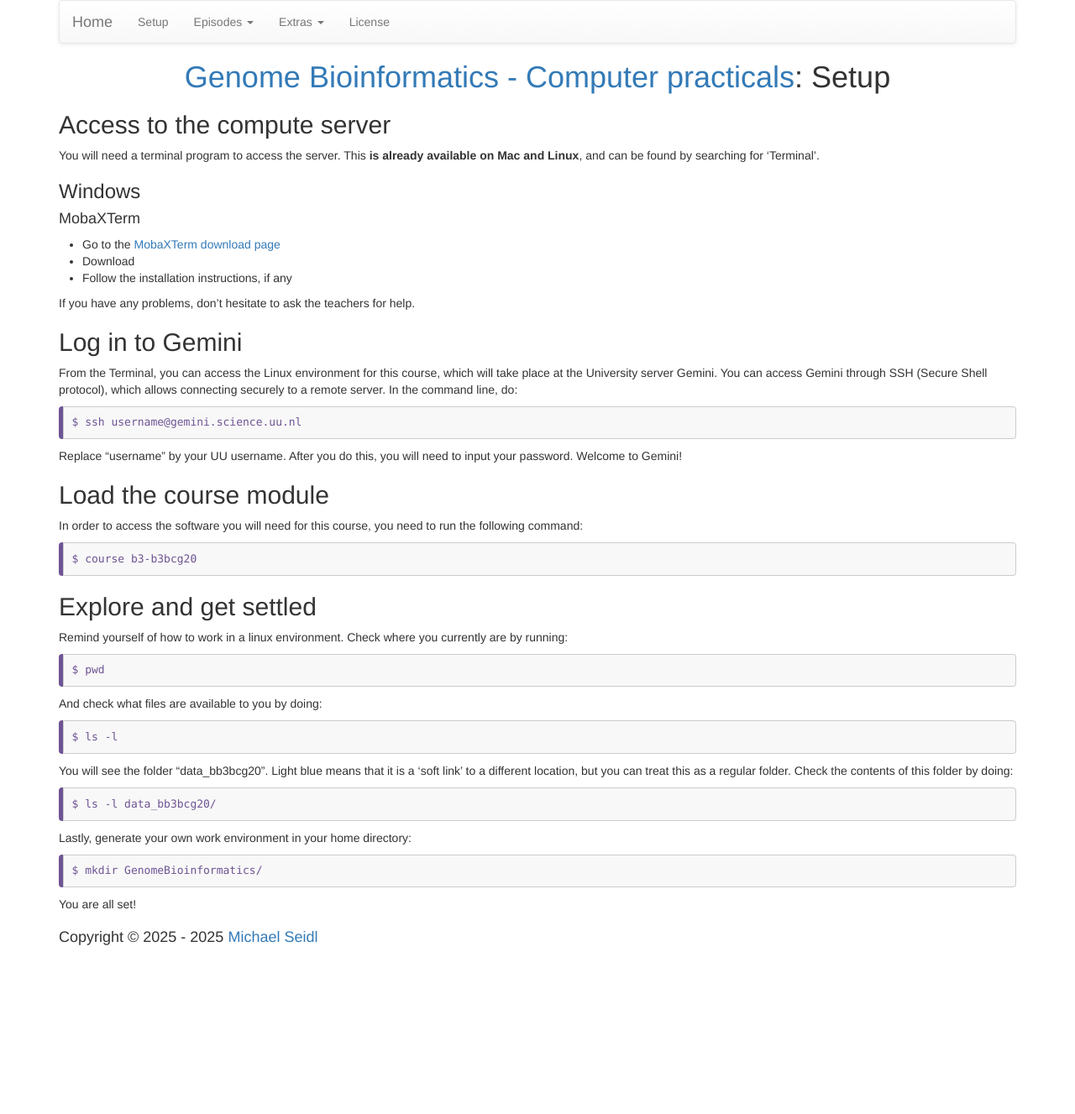
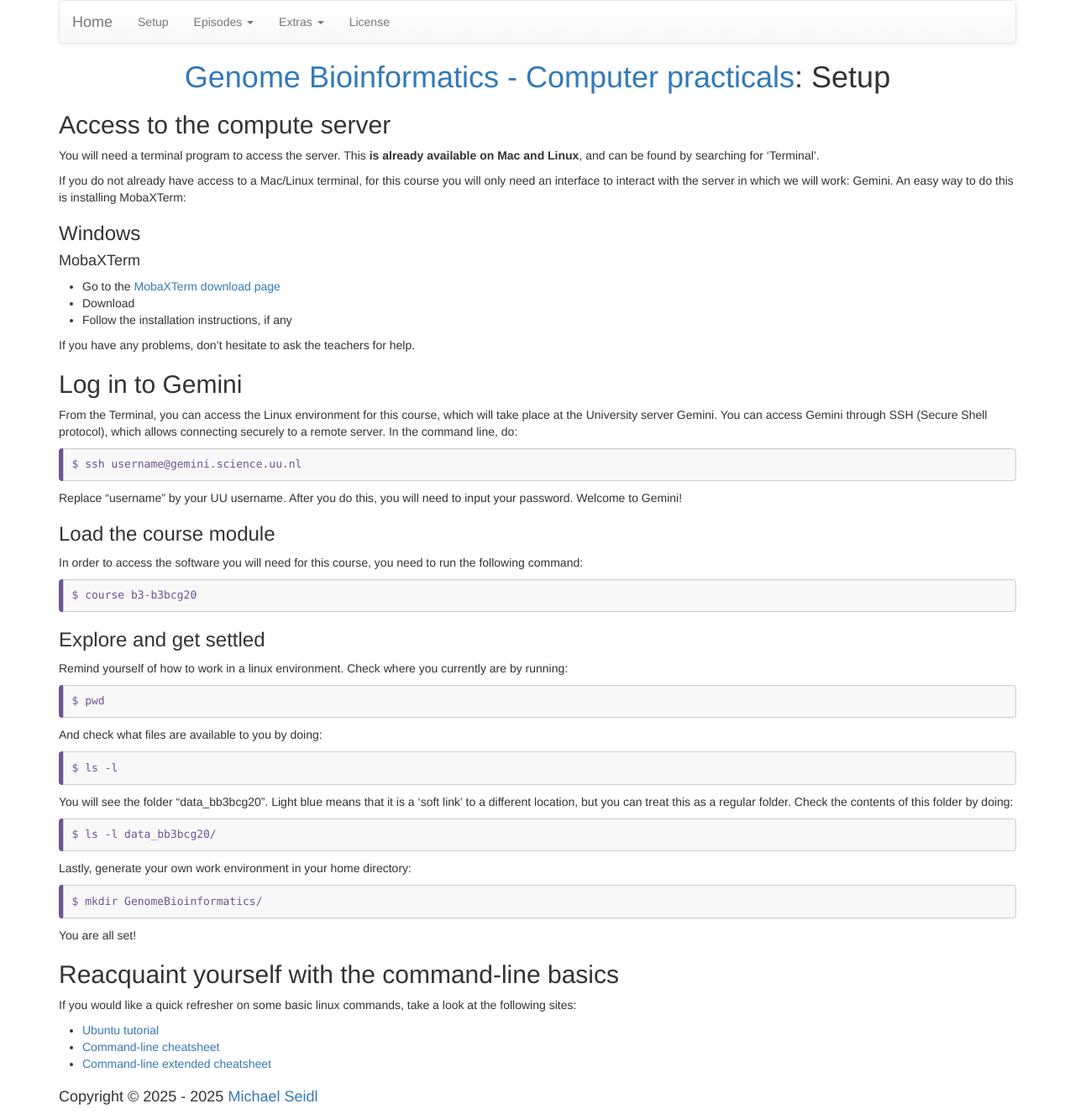
Before and after one commit to TeamMGE/GenomeBioinformaticsCourse, a Jekyll site: the page built from setup.md, in a window 1280 px wide. Shown: the whole page at 84% size. Built offline with Jekyll 4.4.1, drawn with Linux system fonts in a browser that asks for light colours; before the commit the page ends 1137 px from its top, so only the background shows below that.

Commit message:
Update setup.md

```diff
--- a/setup.md
+++ b/setup.md
@@ -6,6 +6,8 @@ root: .
 
 ## Access to the compute server
 You will need a terminal program to access the server. This **is already available on Mac and Linux**, and can be found by searching for 'Terminal'.
+
+If you do not already have access to a Mac/Linux terminal, for this course you will only need an interface to interact with the server in which we will work: Gemini. An easy way to do this is installing MobaXTerm:
 
 ### Windows
 #### MobaXTerm
@@ -25,7 +27,7 @@ $ ssh username@gemini.science.uu.nl
 
 Replace "username" by your UU username. After you do this, you will need to input your password. Welcome to Gemini!
 
-## Load the course module
+### Load the course module
 
 In order to access the software you will need for this course, you need to run the following command:
 ~~~
@@ -33,7 +35,7 @@ $ course b3-b3bcg20
 ~~~
 {: .bash}
 
-## Explore and get settled
+### Explore and get settled
 
 Remind yourself of how to work in a linux environment. Check where you currently are by running:
 ~~~
@@ -60,3 +62,10 @@ $ mkdir GenomeBioinformatics/
 {: .bash}
 
 You are all set!
+
+## Reacquaint yourself with the command-line basics
+
+If you would like a quick refresher on some basic linux commands, take a look at the following sites:
+- [Ubuntu tutorial](https://ubuntu.com/tutorials/command-line-for-beginners#4-creating-folders-and-files)
+- [Command-line cheatsheet](https://phoenixnap.com/kb/wp-content/uploads/2023/11/linux-commands-cheat-sheet-pdf.pdf)
+- [Command-line extended cheatsheet](https://gist.github.com/khazeamo/f762f532bfbc17d5bf396e9d4c2a9586)
```
